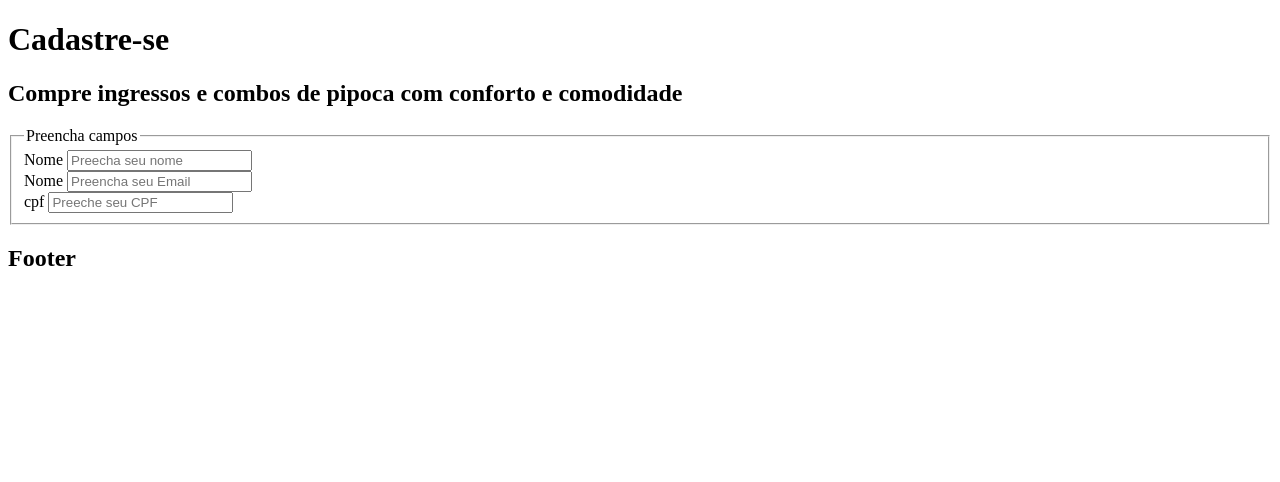
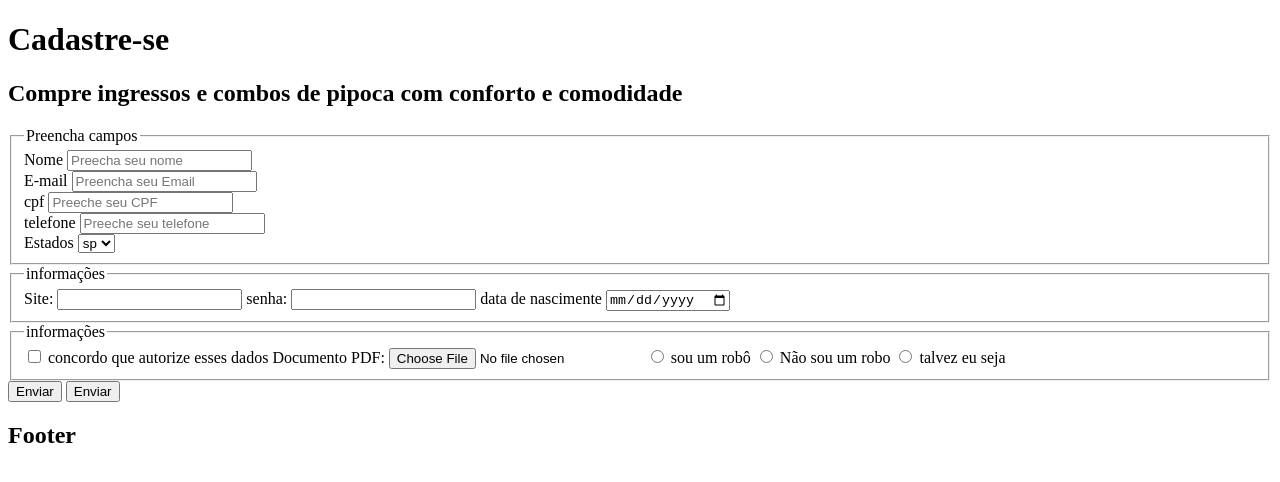
Before and after one commit to lucasgomesdacruz/formulario-t1, a plain HTML site: page index.html in a window 1280 px wide. Drawn offline with Linux system fonts and the light colour scheme.

Commit message:
feat: adiciona novos inputs

```diff
--- a/index.html
+++ b/index.html
@@ -21,7 +21,7 @@
                     </div>
 
                     <div>
-                        <label for="email">Nome</label>
+                        <label for="email">E-mail</label>
                         <input type="text" name="email" placeholder="Preencha seu Email" id="email">
                     </div>
 
@@ -29,8 +29,58 @@
                         <label for="cpf">cpf</label>
                         <input type="number" name="cpf" placeholder="Preeche seu CPF" id="cpf">
                     </div>
+
+                    <div>
+                        <label for="telefone">telefone</label>
+                        <input type="tel" name="telefone" placeholder="Preeche seu telefone" id="telefone" required pattern="[0-9]{2} [0-9]{5} - [0-9]{4}">
+                    </div>
+
+                    <div>
+                        <label for="estados">Estados</label>
+                        <select>
+                            <option value="sp">sp</option>
+                            <option value="rj">rj</option>
+                            <option value="ac">ac</option>
+                        </select>
+                    </div>
                 </div>
             </fieldset>
+
+            <fieldset>
+                <legend>informações</legend>
+
+                <label for="site">Site:</label>
+                <input type="url" id="site" name="site">
+
+                <label for="senha">senha:</label>
+                <input type="password" id="senha" name="senha">
+
+                <label for="data">data de nascimente</label>
+                <input type="date" id="data" name="data">
+            </fieldset>
+
+            <fieldset>
+                <legend>informações</legend>
+                <input type="checkbox" name="autorização">
+                <label for="autorização">concordo que autorize esses dados</label>
+
+                <label for="documento"> Documento PDF:</label>
+                <input type="file" id="documento" name="documento" accept="document/pdf"/>
+                <!-- ////////////////////////////////////////////// -->
+
+
+                <input type="radio" name="robo" id="sourobo">
+                <label for="sim">sou um robô</label>
+
+                <input type="radio" name="robo" id="naosourobo">
+                <label for="nao">Não sou um robo</label>
+
+                <input type="radio" name="robo" id="talveseuseja">
+                <label for="talvez">talvez eu seja</label>
+            </fieldset>
+
+            <input type="submit" value="Enviar">
+            <button type="button" value="Enviar">Enviar</button>
         </form>
     </main>
     <footer>
```
